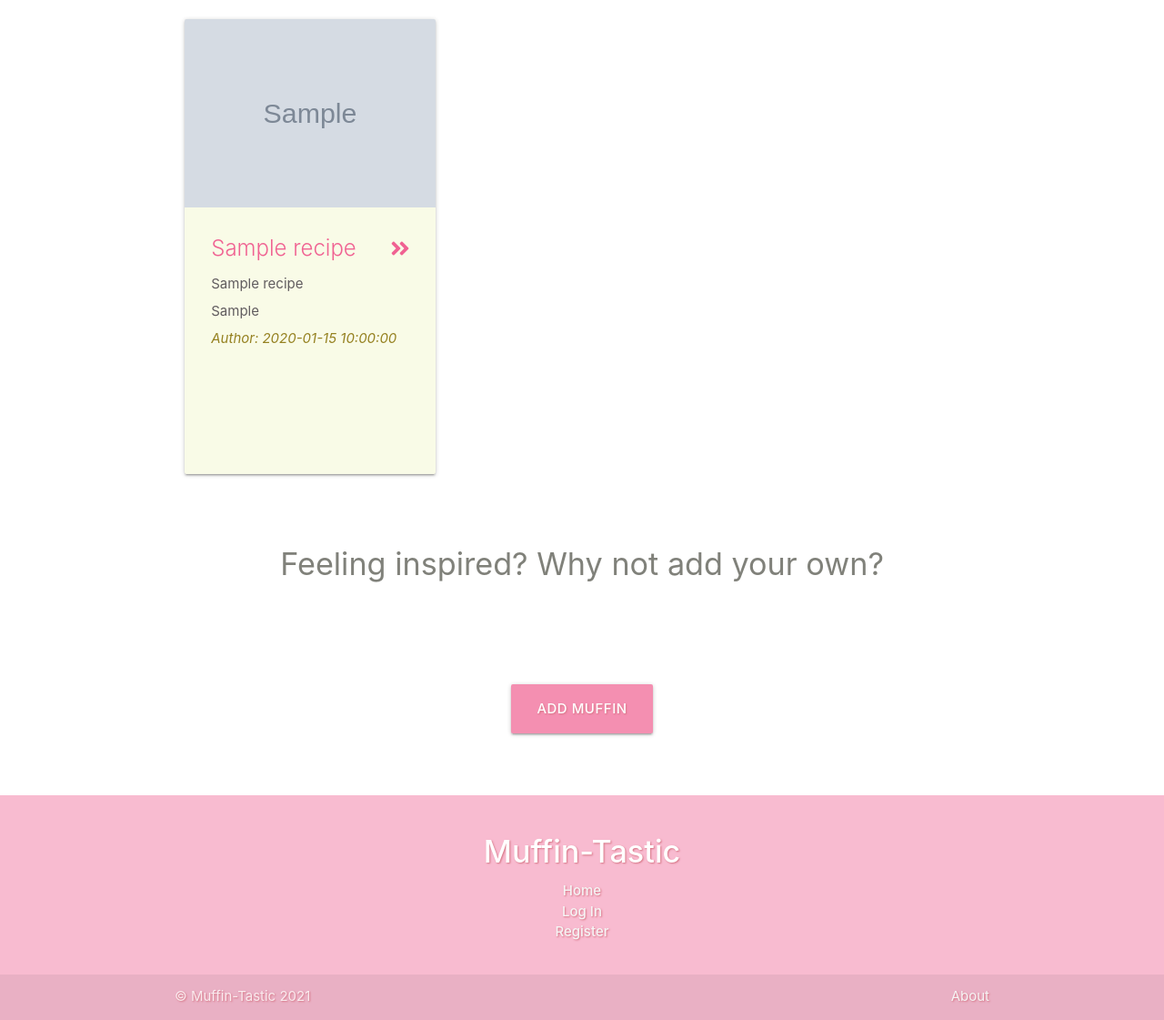
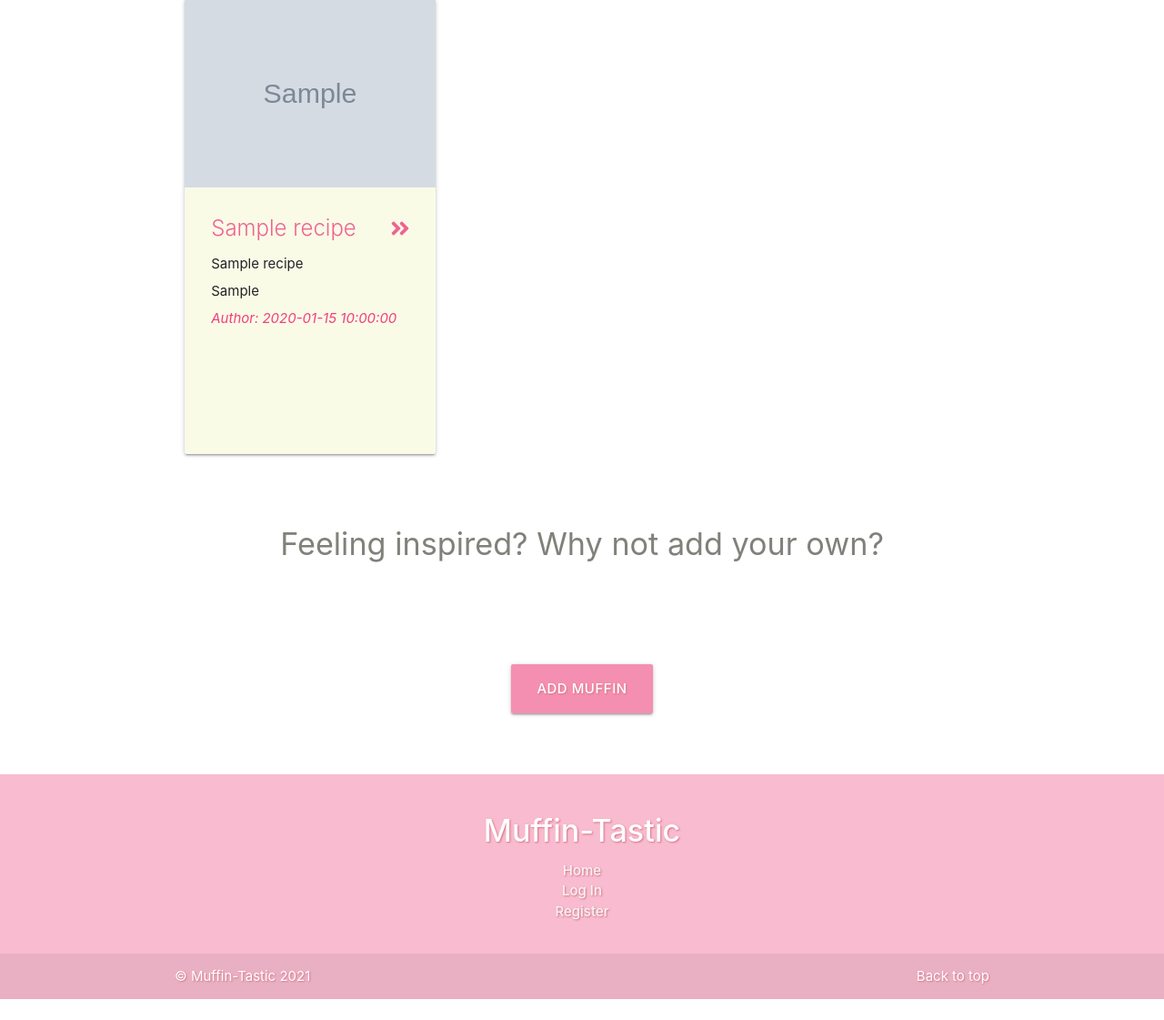
Before and after one commit to maxnyla/muffin-tastic, a Flask app: page / in a window 1280 px wide. Shown: the part 1358-2479 px from the top of the page at 91% size. After the commit the page ends 2456 px from the top, so only its background shows below. Run offline with Flask 2, Linux system fonts and the light colour scheme; grey boxes marked "Sample" are stand-in pictures; a database or web service that is not in the repository returns one stand-in record (values such as "Sample title"); some libraries are stand-ins or nearby versions.

Commit message:
made changes to colours in recipe card and added divider inside open card

```diff
--- a/static/css/style.css
+++ b/static/css/style.css
@@ -34,16 +34,19 @@
 }
 
 .category {
-    color: #615c5f;
+    color: #252324;
+    /* color: #615c5f; */
     /* color: #929718; */
 }
 
 .level {
-    color: #615c5f;
+    color: #252324;
+    /* color: #615c5f; */
 }
 
 .owner {
-    color: #958120;
+    color: #f33e7c;
+    /* color: #958120; */
     /* color:#b9b625; */
 }
 
@@ -198,6 +201,7 @@
 
 .logo {
     height: 2em;
+    padding-left: 1em;
     width:  6em;
 }
 
--- a/templates/base.html
+++ b/templates/base.html
@@ -88,10 +88,10 @@
                 </div>
             </div>
         </div>
-          <div class="footer-copyright">
+          <div class="footer-copyright white-text text-lighten-5">
             <div class="container">
             © Muffin-Tastic 2021
-            <a class="grey-text text-lighten-4 right" href="#!">About</a>
+            <a class="white-text text-lighten-5 right" href="{{ url_for('get_recipes') }}">Back to top</a>
             </div>
           </div>
         </footer>
--- a/templates/recipes.html
+++ b/templates/recipes.html
@@ -40,8 +40,6 @@
         </div>
     <!-- </div>  -->
 <!-- </div> -->
-
-<br>
 
 <!--./ end of 'About' section -->
 
@@ -101,6 +99,7 @@
                 <div class="card-image waves-effect waves-block waves-light">
                     <img class="responsive-img activator" src="{{recipe.recipe_image}}" alt= "{{ recipe.recipe_name }}">
                 </div>
+
                 <div class="card-content">
                     <span class="card-title activator pink-text text-lighten-2 recipe-name">{{ recipe.recipe_name }}<i class="fas fa-angle-double-right right"></i></span>
                         <p class="category">{{ recipe.category_name }}</p>
@@ -111,6 +110,7 @@
                 <div class="card-reveal inside-crd">
                     <span class="card-title pink-text text-darken-5 recipe-header">{{ recipe.recipe_name }}<i class="fas fa-times right"></i>
                     </span>
+                    <hr id="divider">
                         <h5 class= "ingredients">Ingredients:</h5>
                             <p class= "ingredients-text">{{ recipe.recipe_ingredients }}</p>
 
```
